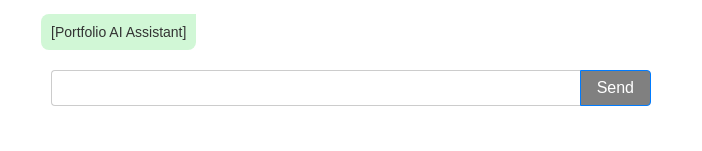
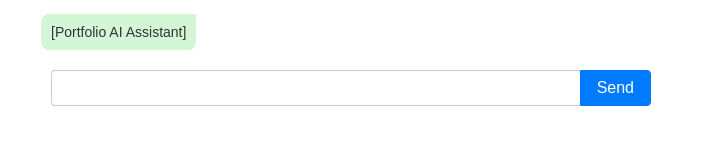
Before and after one commit to DJEvelyn/chat-portfolio, a React (Create React App) app: page / in a window 1280 px wide. Shown: the part 255-406 px from the top of the page, without its empty margins (289-991 px from the left). Built offline with nearby package versions, Linux system fonts and the light colour scheme; no server answers.

Commit message:
Fixed input to reset on send

```diff
--- a/src/components/Input.jsx
+++ b/src/components/Input.jsx
@@ -13,6 +13,8 @@ export default function Input({setText, inputLocked})
 
         if (inputValue.length > 0)
             setText(inputValue)
+
+        event.target.searchInput.value = "";
     }
 
     return (
@@ -20,7 +22,7 @@ export default function Input({setText, inputLocked})
         <form className='inputForm' onSubmit={handleSumbit} id='inputForm'>
             <input className='searchInput' type='text' id='searchInput'/>
             <input className='searchButton' type='submit' value='Send' id='searchButton'
-                style={{backgroundColor : inputLocked? '#007bff' : 'gray'}}
+                style={{backgroundColor : inputLocked? 'gray' : '#007bff'}}
             />
         </form>
         </InputCSS>
```
